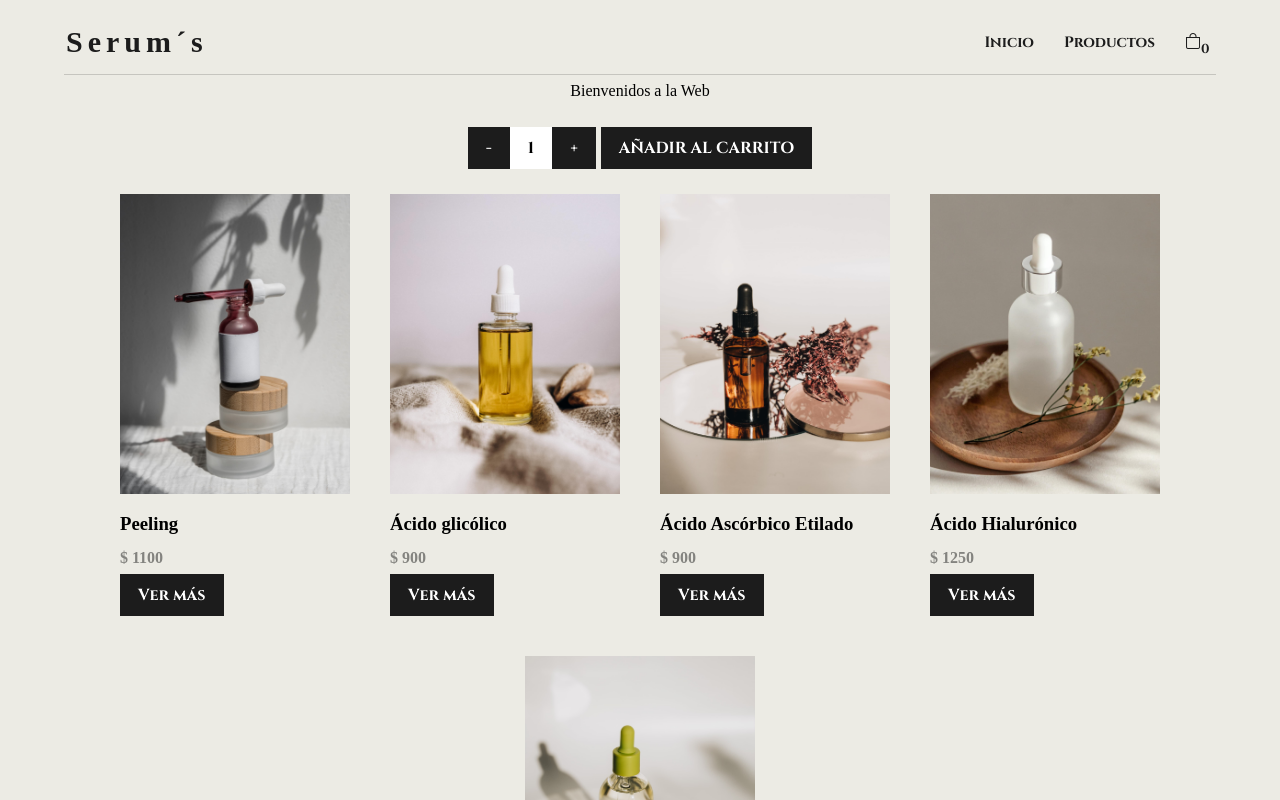
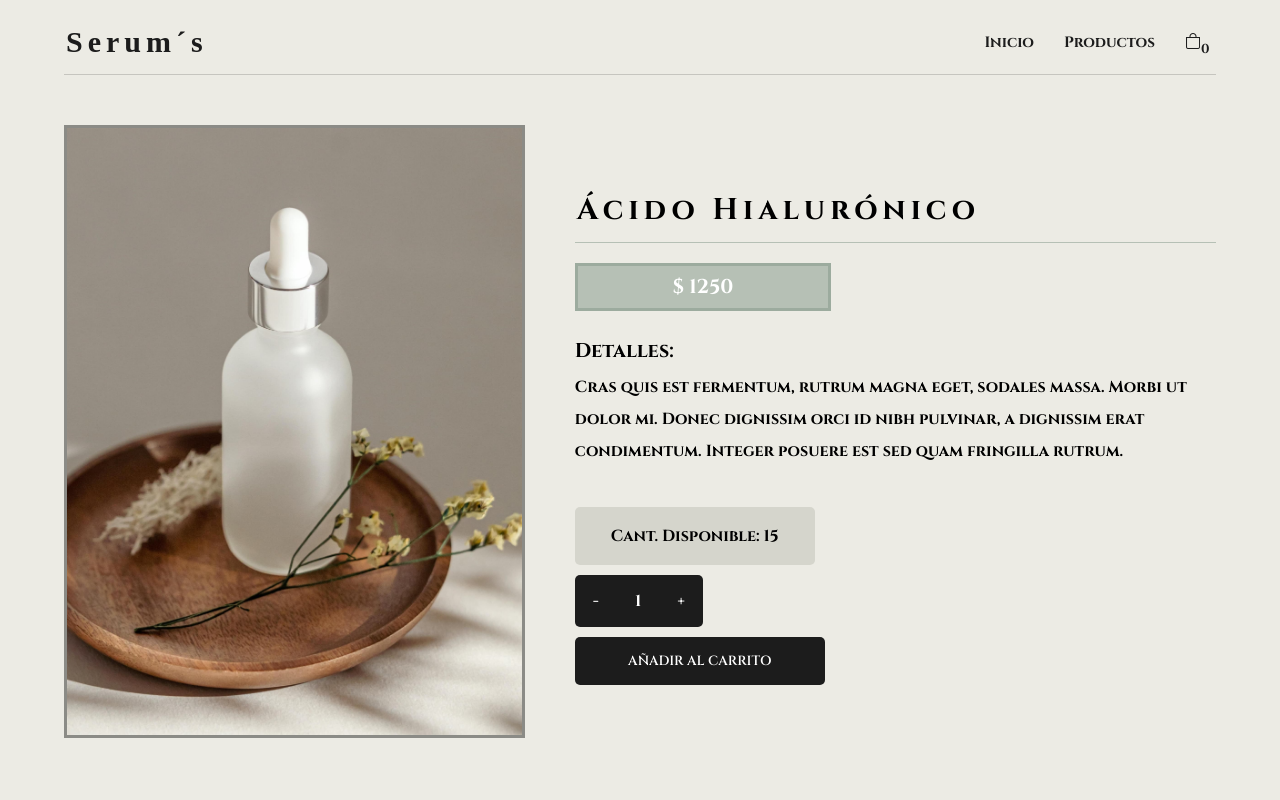
Before and after one commit to feruzu/React-Diaz, a React (Create React App) app: page / in a window 1280 px wide. Shown: the top 800 px of the page. Built offline with nearby package versions, Linux system fonts and the light colour scheme; a web font is replaced by a local one.

Commit message:
Añadí ItemDetailContainer y ItemDetail

```diff
--- a/src/App.js
+++ b/src/App.js
@@ -1,8 +1,7 @@
 import './App.css';
+import ItemDetailContainer from './components/ItemDetailContainer/ItemDetailContainer';
 import NavBar from './components/NavBar/NavBar';
-import ItemListContainer  from './components/ItemListContainer/ItemListContainer';
-
-
+// import ItemListContainer  from './components/ItemListContainer/ItemListContainer';
 
 
 
@@ -15,7 +14,8 @@ function App() {
 
       <NavBar />
 
-      <ItemListContainer greeting="Bienvenidos a la Web" />
+      {/* <ItemListContainer greeting="Bienvenidos a la Web" /> */}
+      <ItemDetailContainer />
     </div>
   );
 }
--- a/src/components/Item/Item.jsx
+++ b/src/components/Item/Item.jsx
@@ -21,4 +21,7 @@ function Item(item) {
 
 }
 
+
+
+
     export default Item;
--- a/src/components/ItemCount/ItemCount.css
+++ b/src/components/ItemCount/ItemCount.css
@@ -18,32 +18,71 @@ button:active {
     font-size: 1.6rem;
     font-weight: bold;
     color: white;
+    padding: 1.5rem 1.8rem;
 }
 
+.count button:nth-child(1){
+    border-bottom-left-radius: 0.5rem;
+    border-top-left-radius: 0.5rem;
+}
+
+.count button:nth-child(3){
+    border-bottom-right-radius: 0.5rem;
+    border-top-right-radius: 0.5rem;
+}
 
 .add {
     background-color: #1c1c1c;
     color: white;
     margin: 0;
     text-transform: uppercase;
-
+    border-radius: 0.5rem;
+    padding: 1.5rem 1.8rem;
 }
 
 .addCart {
-    display: flex;
-    justify-content: center;
-    gap: 0.5rem;
-    padding: 2rem;
+    display: grid;
+    gap: 1rem;
     font-weight: bold;
-
+    margin-top: 4rem;
+    width: 250px;
 }
 
 .addCart span {
-    padding: 1rem 1.8rem;
+    padding: 0rem 1.8rem;
     font-size: 1.6rem;
     font-family: 'Cinzel', serif;
+    margin: 0;
 }
 
-.count {
-    background-color: white;
+.count span {
+    background-color: #1c1c1c;
+    padding: 1.5rem 1.8rem;
+    color: white;
 }
+
+.disponible  {
+    background-color: rgba(157, 161, 145, 0.295);
+    width: 240px;
+    border-radius: 0.5rem;
+    padding: 1.3rem 1.8rem;
+}
+
+
+@media (max-width: 1000px) {
+
+.addCart {
+    width: 100%;
+    gap: 2rem;
+}
+
+.disponible {
+    width: 73%;
+    text-align: center;
+}
+    .count button, .count span {
+        width: 30%;
+    }
+
+
+}
--- a/src/components/ItemCount/ItemCount.jsx
+++ b/src/components/ItemCount/ItemCount.jsx
@@ -2,7 +2,8 @@ import React, {useState} from "react";
 import "./ItemCount";
 import "./ItemCount.css";
 
-function ItemCount({stock, initial}){
+
+function ItemCount({stock, initial, onAdd}){
     const [count, setCount] = useState(initial);
 
     function handleAdd() {
@@ -17,21 +18,34 @@ function ItemCount({stock, initial}){
         }
     }
 
-    function onAdd() {
-        console.log(`Añadir al carrito ${count} unidades`);
-    }
+
 
 
     return(
+
         <div className="addCart">
+
+                <div className="disponible">
+                <span>Cant. Disponible: {stock}</span>
+                </div>
             <div className="count">
                 <button onClick={handleSubstract}>-</button>
                 <span>{count}</span>
                 <button onClick={handleAdd}>+</button>
             </div>
+
             <button className="add" onClick={onAdd}>Añadir al Carrito</button>
+
+
+
+
         </div>
+
+
     );
+
+
 }
 
+
 export default ItemCount;
--- /dev/null
+++ b/src/components/ItemDetail/ItemDetail.css
@@ -0,0 +1,80 @@
+.container {
+    display: flex;
+    justify-content: center;
+    flex-wrap: wrap;
+    font-family: 'Cinzel', serif;
+ }
+
+ .item {
+    margin-top: 5rem;
+    margin-bottom: 5rem;
+    gap: 5rem;
+    display:flex;
+    justify-content: center;
+    align-items: center;
+ }
+
+.item img{
+    max-width: 40%;
+    border: 3px solid rgba(0, 0, 0, 0.411);
+}
+
+.item h1 {
+    font-size: 3rem;
+    border-bottom: 1px solid #83978881;
+    font-family: 'Cinzel', serif;
+}
+
+.item h3 {
+    font-size: 2rem;
+    border: 3px solid #83978881;
+    background-color: #83978881;
+    width: 40%;
+    padding: 0.1rem;
+    text-align: center;
+    color: white;
+}
+
+.item h4 {
+    font-size: 1.6rem;
+    margin: 0;
+}
+
+.item-detail {
+    text-align: left;
+}
+
+.item-detail h2:nth-child(3){
+   font-size: 2rem;
+   border-bottom: 0;
+   margin: 0;
+}
+
+@media (max-width: 1000px) {
+
+     .item{
+        display: block;
+     }
+
+     .item img {
+        max-width: 100%;
+     }
+
+     .item h1 {
+        text-align: center;
+     }
+
+     .item h3 {
+        margin-top: 5rem;
+        width: 100%;
+     }
+
+}
+
+@media (max-width: 720px) {
+     .item {
+        max-width: 90%;
+     }
+
+
+}
--- /dev/null
+++ b/src/components/ItemDetail/ItemDetail.jsx
@@ -0,0 +1,30 @@
+import "./ItemDetail.css";
+import  ItemCount from "../ItemCount/ItemCount";
+
+
+function ItemDetail({item}) {
+    let { price, title, img, detail} = item;
+
+
+    return (
+        <div className="item">
+                <img src={img} alt="item img"></img>
+            <div className="item-detail">
+                <h1>{title}</h1>
+                <h3>$ {price}</h3>
+                <h2>Detalles: </h2>
+                <h4>{detail}</h4>
+                { <ItemCount initial={1} stock={15} onAdd={onAdd}/> }
+            </div>
+        </div>
+    );
+
+}
+
+
+function onAdd() {
+    alert(`Añadido con éxito`)
+}
+
+
+export default ItemDetail;
--- /dev/null
+++ b/src/components/ItemDetailContainer/ItemDetailContainer.jsx
@@ -0,0 +1,21 @@
+import { getOneData } from "../data-base/mockAPI";
+import { useState, useEffect } from "react";
+import ItemDetail from "../ItemDetail/ItemDetail";
+
+function ItemDetailContainer(){
+    let [data, setData] = useState({});
+
+    useEffect(() => {
+        getOneData().then((respuestaDatos) => setData(respuestaDatos));
+    }, []);
+
+
+
+    return(
+        <div className="container">
+        { <ItemDetail item={data}/> }
+        </div>
+    );
+}
+
+export default ItemDetailContainer;
--- a/src/components/ItemListContainer/ItemListContainer.jsx
+++ b/src/components/ItemListContainer/ItemListContainer.jsx
@@ -20,7 +20,6 @@ function ItemListContainer(props){
     return(
         <div>
         {props.greeting}
-        { <ItemCount initial={1} stock={15}/> }
         <ItemList data={data}/>
         </div>
     );
--- a/src/components/data-base/mockAPI.jsx
+++ b/src/components/data-base/mockAPI.jsx
@@ -13,7 +13,7 @@ const data = [
         title: 'Ácido glicólico',
         price: 900,
         stock:  5,
-        img: 'img/2.jpg',
+        img: '/img/2.jpg',
         category: 'Exfoliante',
         detail: 'Cras quis est fermentum, rutrum magna eget, sodales massa. Morbi ut dolor mi. Donec dignissim orci id nibh pulvinar, a dignissim erat condimentum. Integer posuere est sed quam fringilla rutrum.'
     },
@@ -22,7 +22,7 @@ const data = [
         title: 'Ácido Ascórbico Etilado',
         price: 900,
         stock:  5,
-        img: 'img/3.jpg',
+        img: '/img/3.jpg',
         category: 'Vitamina',
         detail: 'Cras quis est fermentum, rutrum magna eget, sodales massa. Morbi ut dolor mi. Donec dignissim orci id nibh pulvinar, a dignissim erat condimentum. Integer posuere est sed quam fringilla rutrum.'
     },
@@ -31,7 +31,7 @@ const data = [
         title: 'Ácido Hialurónico',
         price: 1250,
         stock:  5,
-        img: 'img/4.jpg',
+        img: '/img/4.jpg',
         category: 'Hidratante',
         detail: 'Cras quis est fermentum, rutrum magna eget, sodales massa. Morbi ut dolor mi. Donec dignissim orci id nibh pulvinar, a dignissim erat condimentum. Integer posuere est sed quam fringilla rutrum.'
     },
@@ -40,7 +40,7 @@ const data = [
         title: 'Limpiador de Escualeno',
         price: 1800,
         stock:  5,
-        img: 'img/5.jpg',
+        img: '/img/5.jpg',
         category: 'Hidratante',
         detail: 'Cras quis est fermentum, rutrum magna eget, sodales massa. Morbi ut dolor mi. Donec dignissim orci id nibh pulvinar, a dignissim erat condimentum. Integer posuere est sed quam fringilla rutrum.'
     }
@@ -54,4 +54,15 @@ export function getData(){
     })
 }
 
+export function getOneData(){
+    return new Promise( (resolve, reject ) => {
+        setTimeout( () => {
+            resolve(data[3])
+        }, 2000)
+    })
+}
+
+
+
+
 export default data;
```
